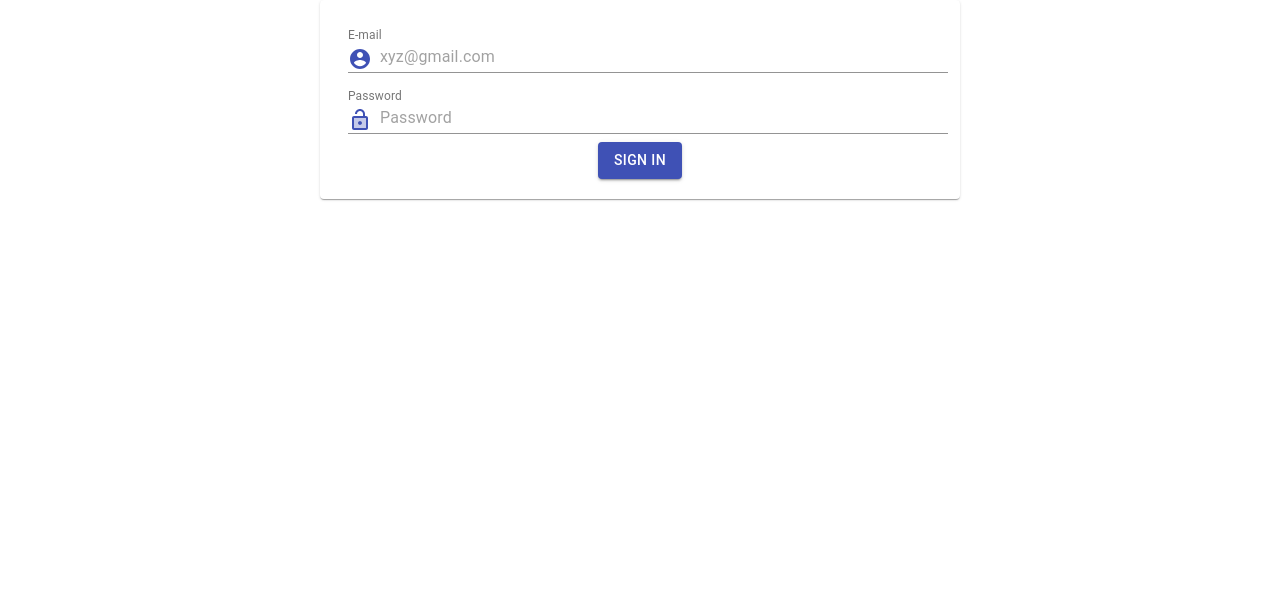
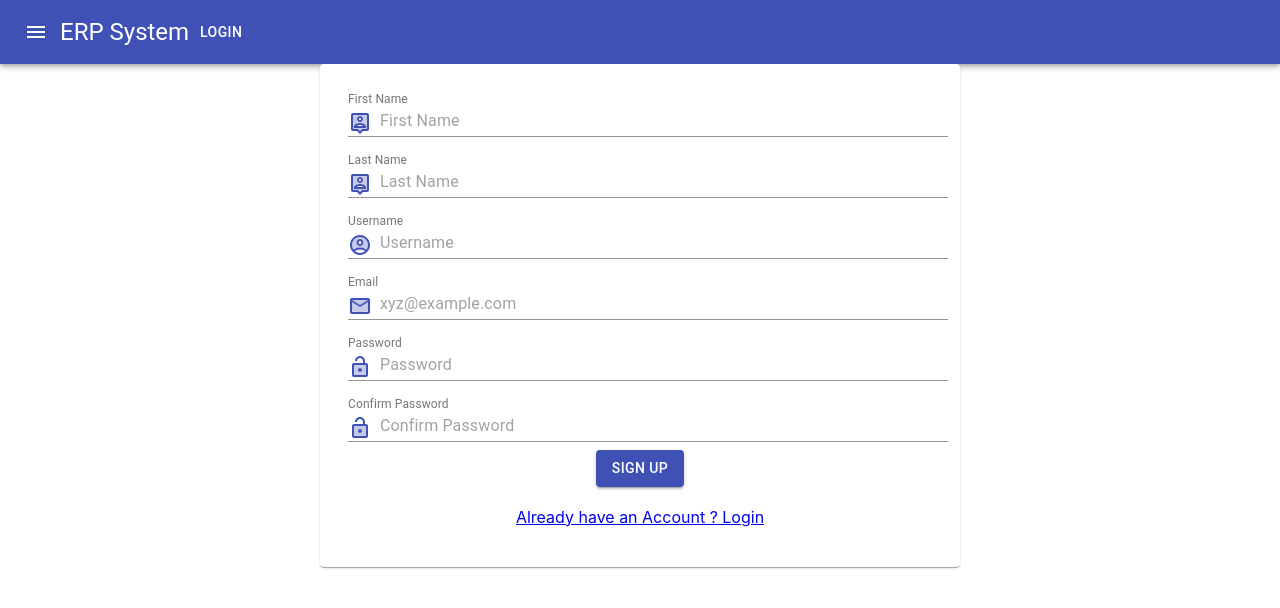
Before and after one commit to keshav-singla/ERP, a React (Create React App) app: page /login in a window 1280 px wide. Shown: the top 608 px of the page. Built offline with nearby package versions, Linux system fonts and the light colour scheme.

Commit message:
routes are not working

```diff
--- a/src/App.js
+++ b/src/App.js
@@ -13,12 +13,14 @@ function App() {
       <div className="App">
        <Switch>
         <Route eaxctpath="/">
+          {/* <Dashboard /> */}
+          {/* <Login /> */}
+          <Signup />
+        </Route>
+        <Route exact path="/login">
           <Login />
         </Route>
-        <Route path="/login">
-          <Login />
-        </Route>
-        <Route path="/home">
+        <Route exact path="/home">
           <Dashboard />
         </Route>
       </Switch>
--- a/src/components/signUp.js
+++ b/src/components/signUp.js
@@ -23,7 +23,7 @@ import { connect } from 'react-redux'
 import Topbar from './bar';
 
 //React-Router
-// import {BrowserRouter as Router, Link} from 'react-router-dom'
+import {BrowserRouter as Router, Link} from 'react-router-dom'
 
 class Signup extends React.Component {
     constructor(props) {
@@ -54,6 +54,7 @@ class Signup extends React.Component {
         if (this.validation()) {
             this.props.createdUser(userData)
             fire.auth().createUserWithEmailAndPassword(userData.email, userData.password)
+
             // Response of API
             .then(response => {
                 console.log(response);
@@ -86,6 +87,7 @@ class Signup extends React.Component {
 
     validation = () => {
         console.log(this.state)
+
         if (this.formEmpty(this.state)) {
             this.setState({
                 error: 'All feilds are mandatory to be filled'
@@ -124,11 +126,10 @@ class Signup extends React.Component {
                         item xs={6}
                     >
                         <Paper style={{ padding: 20 }} >
-
-                            <TextField
-                                label="First Name"
+                                <TextField
+                                label='First Name'
                                 style={{ margin: 8 }}
-                                placeholder="First Name"
+                                placeholder='First Name'
                                 name='firstName'
                                 onChange={this.handleChange}
                                 fullWidth
@@ -145,9 +146,9 @@ class Signup extends React.Component {
                             /> <br />
 
                             <TextField
-                                label="Last Name"
+                                label='Last Name'
                                 style={{ margin: 8 }}
-                                placeholder="Last Name"
+                                placeholder='Last Name'
                                 name='lastName'
                                 onChange={this.handleChange}
                                 fullWidth
@@ -168,10 +169,10 @@ class Signup extends React.Component {
                                 style={{ margin: 8 }}
                                 placeholder="Username"
                                 name='username'
+                                type = 'text'
                                 onChange={this.handleChange}
                                 fullWidth
                                 margin="dense"
-                                // variant='outlined'
                                 autoComplete='off'
                                 InputProps={{
                                     shrink: true,
@@ -253,9 +254,9 @@ class Signup extends React.Component {
                             <br />
                             <br />
 
-                            {/* <Router>
-                            <Link to="/login">Already have an Account ? Login</Link>
-                            </Router> */}
+                            <Router>
+                            <Link to="/login"> Already have an Account ? Login </Link>
+                            </Router>
 
                             <br />
                             <br />
--- a/src/components/userHome.js
+++ b/src/components/userHome.js
@@ -19,6 +19,7 @@ class Dashboard extends React.Component {
             .then(res => {
                 // Sign-out successful.
                 console.log('User Signed Out');
+                console.log(res);
             })
 
             .catch( (error) => {
```
Also changed, not shown: src/components/login.js (+4 -7 lines).
